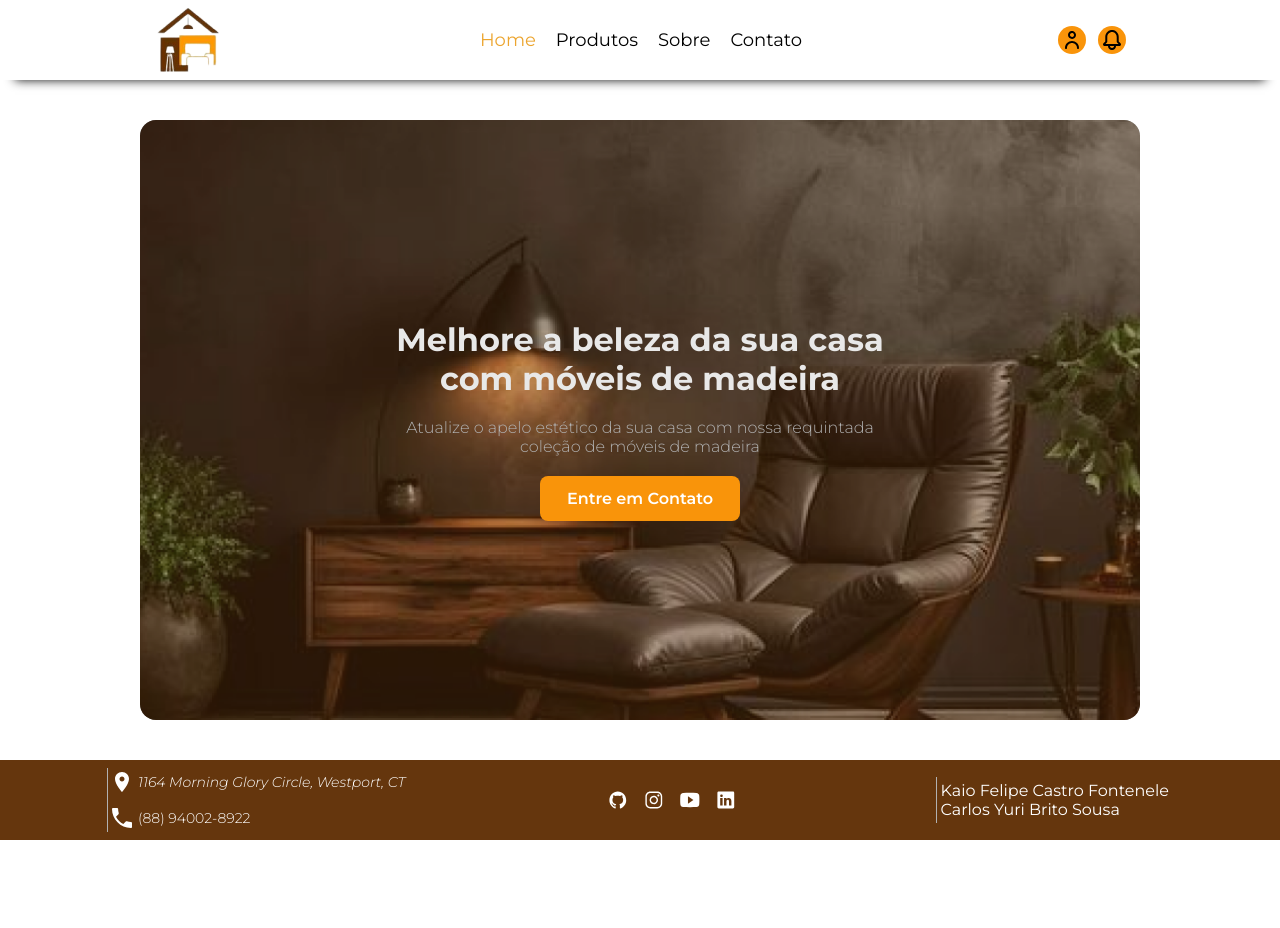
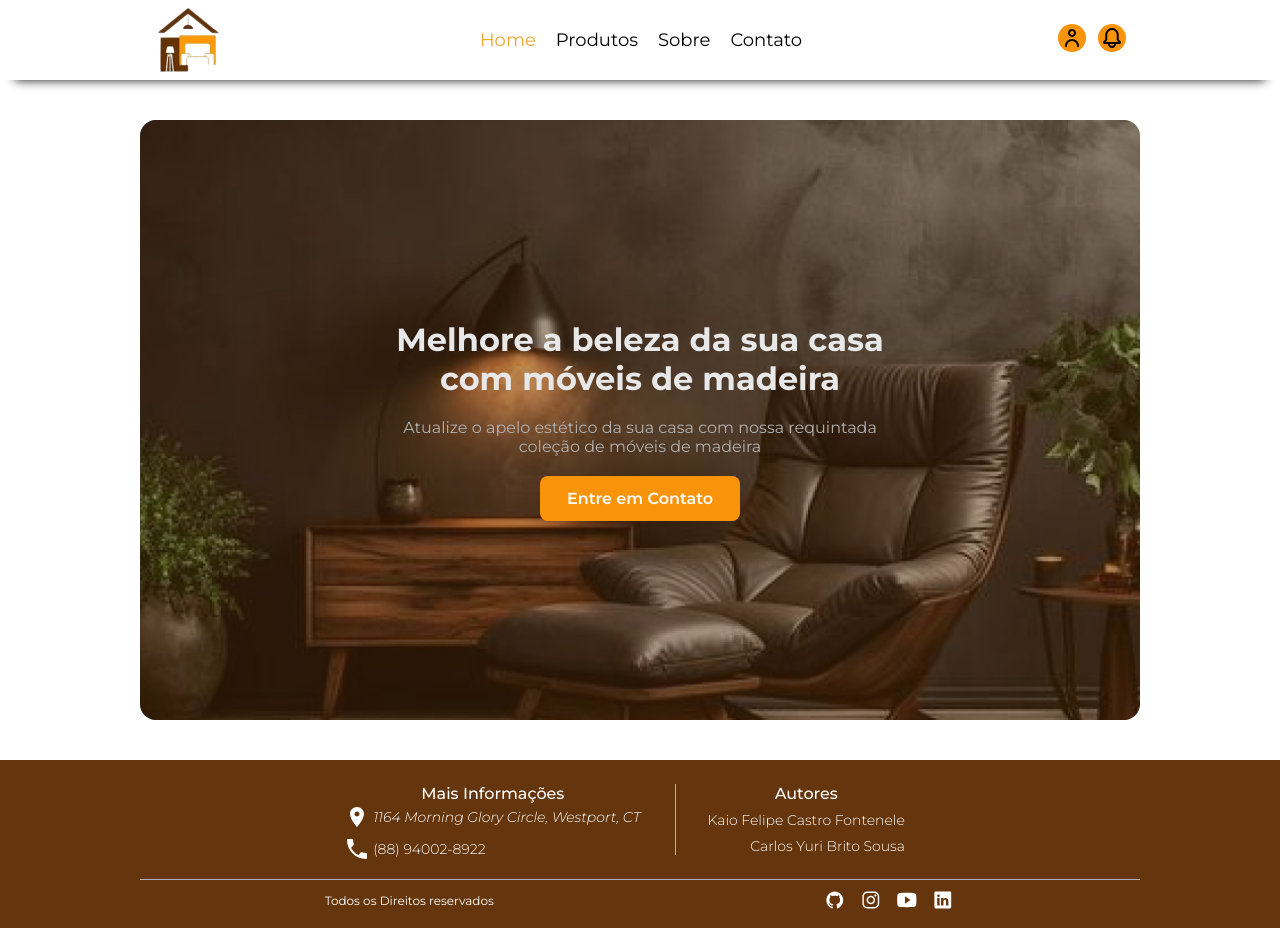
Before and after one commit to oyurisousa/artesanato-prog3, a plain HTML site: page index.html in a window 1280 px wide. Before the commit the page ends 840 px from the top, so only its background shows below. Drawn offline with Linux system fonts and the light colour scheme.

Commit message:
refactor: footer

```diff
--- a/css/global.css
+++ b/css/global.css
@@ -101,16 +101,25 @@ header nav ul li {
 
 footer {
   width: 100vw;
-  height: 5rem;
-
-  display: flex;
-  justify-content: space-around;
-  align-items: center;
+  height: auto;
 
   margin-top: 2.5rem;
   padding: 0.5rem;
   background-color: var(--primary);
 }
+
+footer .container {
+  width: 100%;
+  max-width: 62.5rem;
+  margin: 0 auto;
+
+  display: flex;
+  flex-direction: column;
+  justify-content: center;
+  align-items: center;
+
+}
+
 
 footer a {
   color: var(--white);
@@ -122,13 +131,38 @@ footer img {
   padding: 0.125rem;
 }
 
-footer .info-contact {
+footer span {
+  font-size: 1rem;
+  font-weight: 500;
+  color: var(--white);
+}
+
+footer .info {
+  width: 100%;
+  display: flex;
+  justify-content: center;
+  align-items: start;
+  border-bottom: 0.4px solid var(--banner-text-secondary);
+  padding: 1rem;
+}
+
+footer .info-contact,
+.authors {
+  display: flex;
+  flex-direction: column;
+  align-items: center;
+
+  font-size: 0.875rem;
+  font-weight: 300;
+  padding-right: 2rem;
+}
+
+footer .info-contact-content {
   display: flex;
   flex-direction: column;
   align-items: start;
-  gap: 0.75rem;
+  gap: 0.5rem;
   padding: 0.125rem;
-  border-left: 0.4px solid var(--banner-text-secondary);
 }
 
 footer address,
@@ -138,25 +172,50 @@ footer .phone {
   align-items: center;
   gap: 0.25rem;
 
-  font-size: 0.875rem;
-  font-weight: 300;
 
+}
+
+
+footer .authors {
+  display: flex;
+  flex-direction: column;
+  padding-left: 2rem;
+  gap: 0.5rem;
+  border-left: 0.4px solid var(--banner-text-secondary);
+}
+
+.authors .authors-content {
+  display: flex;
+  flex-direction: column;
+  align-items: end;
+  gap: 0.5rem;
+}
+
+footer .copyright-medias {
+  width: 100%;
+  display: flex;
+  justify-content: space-around;
+  align-items: center;
+  padding: 0.5rem 2%
+}
+
+.copyright-medias p {
+  font-size: 0.75rem;
+  color: var(--white);
 }
 
 footer .social-medias {
   display: flex;
   justify-content: center;
+  align-items: center;
   gap: 0.75rem;
 }
 
-footer .authors {
+footer .social-medias a {
   display: flex;
-  flex-direction: column;
-  padding: 0.25rem;
-  border-left: 0.4px solid var(--banner-text-secondary);
-
+  justify-content: center;
+  align-self: center;
 }
-
 
 @media screen and (max-width: 495px) {
   .header-desktop {
@@ -183,10 +242,26 @@ footer .authors {
     flex-direction: column;
   }
 
-  footer {
-    height: auto;
-    display: flex;
+}
+
+@media (max-width: 375px) {
+  footer .info {
     flex-direction: column;
+    gap: 1rem;
   }
 
+  .info .info-contact {
+    align-items: start;
+  }
+
+  footer .authors {
+    justify-content: start;
+    align-items: start;
+    padding: 0;
+    border: 0;
+  }
+
+  .authors .authors-content {
+    align-items: start;
+  }
 }
--- a/css/home.css
+++ b/css/home.css
@@ -44,7 +44,7 @@ section.banner .banner-content {
 
 .banner-content h2 {
   font-size: 1rem;
-  font-weight: 300;
+  font-weight: 400;
   text-align: center;
 
   color: var(--banner-text-secondary);
--- a/index.html
+++ b/index.html
@@ -21,8 +21,10 @@
       </ul>
     </nav>
     <div class="header-icons">
+      <a href="#">
         <img src="./assets/profile.svg" alt="">
-      <img src="./assets/notification.svg" alt="">
+      </a>
+      <a href="#"><img src="./assets/notification.svg" alt=""></a>
     </div>
   </header>
 
@@ -53,7 +55,11 @@
     </section>
   </main>
   <footer>
+    <div class="container">
+      <div class="info">
         <div class="info-contact">
+          <span>Mais Informações</span>
+          <div class="info-contact-content">
             <address>
               <img src="./assets/location.svg" alt="">
               <a href="">1164 Morning Glory Circle, Westport, CT</a>
@@ -63,17 +69,26 @@
               <a href="">(88) 94002-8922</a>
             </div>
           </div>
-
-    <div class="social-medias">
-      <img src="./assets/social-medias/github.svg" alt="">
-      <img src="./assets/social-medias/instagram.svg" alt="">
-      <img src="./assets/social-medias/youtube.svg" alt="">
-      <img src="./assets/social-medias/linkedin.svg" alt="">
         </div>
 
         <div class="authors">
+          <span>Autores</span>
+          <div class="authors-content">
             <a href="">Kaio Felipe Castro Fontenele</a>
             <a href="">Carlos Yuri Brito Sousa</a>
+          </div>
+        </div>
+      </div>
+      <div class="copyright-medias">
+        <p>Todos os Direitos reservados</p>
+        <div class="social-medias">
+          <a href=""><img src="./assets/social-medias/github.svg" alt=""></a>
+          <a href=""><img src="./assets/social-medias/instagram.svg" alt=""></a>
+          <a href=""><img src="./assets/social-medias/youtube.svg" alt=""></a>
+          <a href=""><img src="./assets/social-medias/linkedin.svg" alt=""></a>
+        </div>
+
+      </div>
     </div>
   </footer>
 </body>
```
Also changed, not shown: pages/about.html (+19 -6 lines), pages/contact.html (+21 -8 lines), pages/gallery.html (+19 -6 lines). Lines whose indentation alone changed are shown as unchanged.
